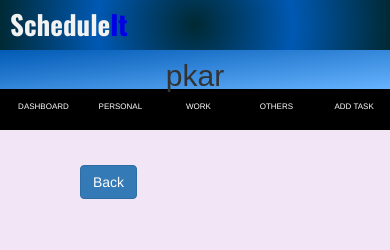
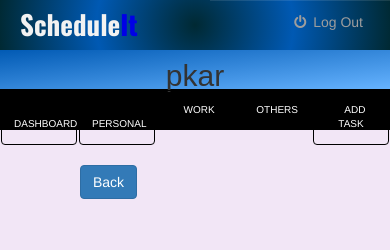
Before and after one commit to Anishukla/ScheduleIt, a Flask app: page /1/update in a window 390 px wide; the page is wider, and only the part inside the window is pictured. Shown: the top 250 px of that part. Run offline with Flask 2, Linux system fonts and the light colour scheme; a user stored in the database is signed in; data comes from the database, SQL or seed files in the repository; both versions use the stored data as it was after the commit; some libraries are stand-ins or nearby versions; some web fonts are replaced.

Commit message:
Complete

```diff
--- a/static/checktask.css
+++ b/static/checktask.css
@@ -230,7 +230,7 @@
 
 .intention
 {
-  margin-left: 158px;
+  margin-left: 120px;
 
 }
 .intention h2
@@ -268,7 +268,7 @@
   }
   .card
   {
-    margin-right: 280px;
+    margin-right: 250px;
   }
   .intention h2
   {
@@ -284,13 +284,53 @@
 }
 @media only screen and (max-width: 1000px)
 {
+  .card
+  {
+    margin-right: 150px;
+  }
   .intention
   {
-    margin-left: -10px;
+    margin-left: 40px;
   }
 }
 @media only screen and (max-width: 860px)
 {
+  .navbar-header
+  {
+    float: left;
+    width: 50%;
+  }
+  .navbar-header h3
+  {
+    text-align: left;
+    margin-left: 20px;
+  }
+  .navbar-collapse
+  {
+    margin-top: 100px;
+    float: right;
+    margin: 0px;
+    width: 50%;
+    border: none;
+  }
+  .navbar-collapse ul
+  {
+    float: right;
+    margin: 0px;
+  }
+  .navbar-collapse ul li
+  {
+    float: left;
+  }
+
+  .navbar-collapse ul li a
+  {
+    display: block;
+    margin: 0px;
+    padding: 12px;
+    font-size: 14px;
+    text-decoration: none;
+  }
   .row
   {
     margin-top: 15px;
@@ -372,6 +412,10 @@
     margin: 0px;
     margin-top: 80px;
   }
+  .card
+  {
+    margin-right: 200px;
+  }
   .intention
   {
     margin: 0px;
@@ -384,30 +428,134 @@
   }
 
 }
-@media only screen and (max-width: 530px)
+@media only screen and (max-width: 770px)
 {
+  .navbar-header
+  {
+    float: left;
+    width: 50%;
+  }
+  .navbar-header h3
+  {
+    text-align: left;
+    margin-left: 20px;
+  }
+  .navbar-collapse
+  {
+    margin-top: 100px;
+    float: right;
+    margin: 0px;
+    width: 50%;
+    border: none;
+  }
+  .navbar-collapse ul
+  {
+    float: right;
+    margin: 0px;
+  }
+  .navbar-collapse ul li
+  {
+    float: left;
+  }
 
-  .nav-sidebar ul li a
+  .navbar-collapse ul li a
   {
-    background-color: transparent;
-    color: white;
-    font-size: 8px;
-    text-align: center;
-    padding: 0px;
+    display: block;
     margin: 0px;
-    margin-top: 10px;
+    padding: 12px;
+    font-size: 14px;
+    text-decoration: none;
   }
-  .main .content-active
+  .card
   {
-    float: none;
-    width: 80%;
-    margin-left: 60px;
-    margin-bottom: 30px;
+    margin-bottom: 50px;
+    margin-right: 130px;
   }
-  .main .content-archive
+  .intention
   {
-    width: 80%;
-    float: none;
-    margin-left: 60px;
+    margin-top: 0px;
+  }
+  .intention h2
+  {
+    font-size: 20px;
+    width: 60%;
+    margin-top: 200px;
   }
 }
+@media only screen and (max-width: 650px)
+{
+  .navbar-header
+  {
+    float: left;
+    width: 50%;
+  }
+  .navbar-header h3
+  {
+    text-align: left;
+    margin-left: 20px;
+  }
+  .navbar-collapse
+  {
+    margin-top: 100px;
+    float: right;
+    margin: 0px;
+    width: 50%;
+    border: none;
+  }
+  .navbar-collapse ul
+  {
+    float: right;
+    margin: 0px;
+  }
+  .navbar-collapse ul li
+  {
+    float: left;
+  }
+
+  .navbar-collapse ul li a
+  {
+    display: block;
+    margin: 0px;
+    padding: 12px;
+    font-size: 14px;
+    text-decoration: none;
+  }
+  .card
+  {
+    margin-bottom: 50px;
+    margin-right: 50px;
+  }
+  .intention
+  {
+    margin-top: 0px;
+  }
+  .intention h2
+  {
+    font-size: 20px;
+    width: 60%;
+    margin-top: 200px;
+  }
+}
+@media only screen and (max-width: 550px)
+{
+  .card
+  {
+    margin-bottom: 50px;
+    margin-right: 50px;
+  }
+  .intention
+  {
+    margin-top: 0px;
+    margin-right: 50px;
+  }
+  .intention h2
+  {
+    font-size: 20px;
+    width: 60%;
+    margin-top: 200px;
+  }
+  .column
+  {
+    margin: 10px;
+  }
+}
--- a/templates/checktask.html
+++ b/templates/checktask.html
@@ -19,7 +19,7 @@
         <div class="navbar-header">
           <center><h3><span>Schedule</span>It</h3></center>
         </div>
-        <div class="navbar-collapse collapse">
+        <div class="navbar-collapse">
           <ul class="nav navbar-nav">
             <li>
               <a href="{{ url_for('logout') }}">
```
Also changed, not shown: database.db, 1 other file.
